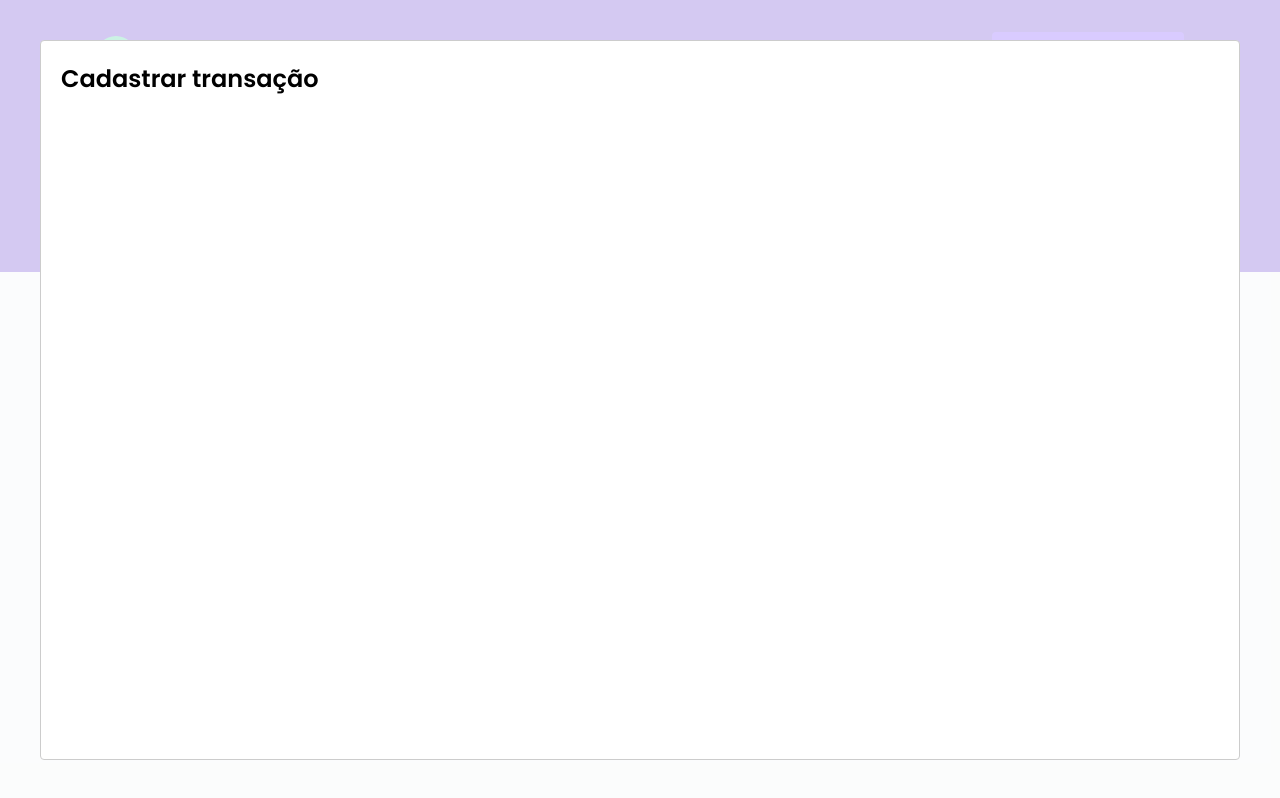
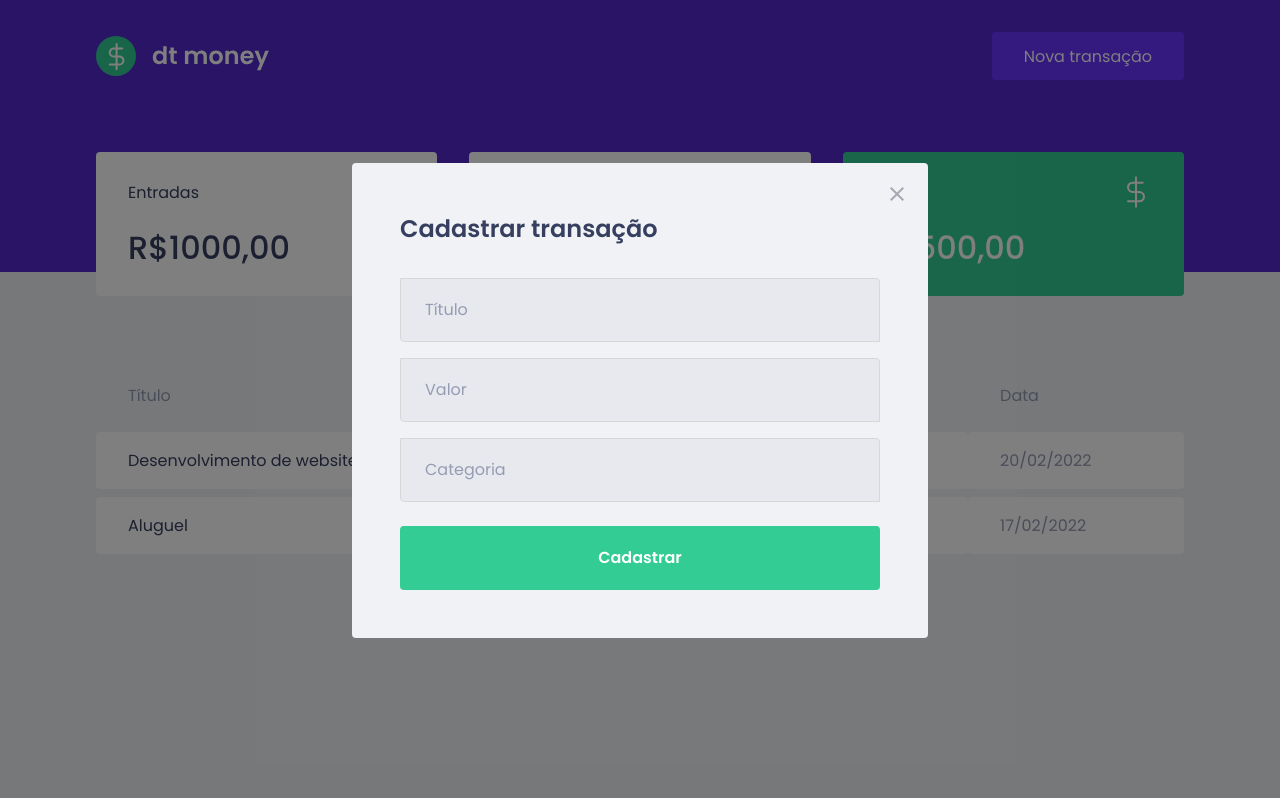
Before and after one commit to raiffsaid/dtmoney, a React (Create React App) app: page / in a window 1280 px wide. Both pictures are taken after a click on the button "Nova transação". Built offline with nearby package versions, Linux system fonts and the light colour scheme; no server answers; what miragejs would draw is missing.

Commit message:
feat: Modal stylization

```diff
--- a/src/components/NewTransactionModal/index.tsx
+++ b/src/components/NewTransactionModal/index.tsx
@@ -1,17 +1,40 @@
 import Modal from 'react-modal';
+import closeImg from '../../assets/close.svg';
+import { Container } from './styles';
 
 interface NewTransactionModalProps {
     isOpen: boolean;
     onRequestClose: () => void;
 }
 
-export function NewTransactionModal({ isOpen, onRequestClose}: NewTransactionModalProps) {
+export function NewTransactionModal({ isOpen, onRequestClose }: NewTransactionModalProps) {
     return(
         <Modal
             isOpen={isOpen}
             onRequestClose={onRequestClose}
+            overlayClassName="react-modal-overlay"
+            className="react-modal-content"
         >
-            <h2>Cadastrar transação</h2>
+
+            <button
+                type="button"
+                onClick={onRequestClose}
+                className="react-modal-close"
+            >
+                <img src={closeImg} alt="Fechar modal" />
+            </button>
+
+            <Container>
+               <h2>Cadastrar transação</h2>
+
+               <input placeholder="Título" />
+
+               <input type="number" placeholder="Valor" />
+
+               <input placeholder="Categoria" />
+
+               <button type="submit">Cadastrar</button>
+            </Container>
         </Modal>
     );
 }
--- a/src/components/NewTransactionModal/styles.ts
+++ b/src/components/NewTransactionModal/styles.ts
@@ -1,3 +1,47 @@
 import styled from 'styled-components';
 
-export const Container = styled.div``;
+export const Container = styled.form`
+    h2 {
+        color: var(--text-title);
+        font-size: 1.5rem;
+        margin-bottom: 2rem;
+    }
+
+    input {
+        width: 100%;
+        padding: 0 1.5rem;
+        height: 4rem;
+        border: 1px solid #d7d7d7;
+        border-radius: 0%.25rem;
+        background: #e7e9ee;
+        font-weight: 400;
+        font-size: 1rem;
+
+        &::placeholder {
+            color: var(--text-body);
+        }
+
+        & + input {
+            margin-top: 1rem;
+        }
+    }
+
+    button[type="submit"] {
+        width: 100%;
+        padding: 0 1.5rem;
+        height: 4rem;
+        background: var(--green);
+        color: #fff;
+        border-radius: 0.25rem;
+        border: 0;
+        font-size: 1rem;
+        margin-top: 1.5rem;
+        font-weight: 600;
+
+        transition: filter 0.2s;
+
+        &:hover {
+            filter: brightness(0.9);
+        }
+    }
+`;
--- a/src/styles/global.ts
+++ b/src/styles/global.ts
@@ -52,4 +52,41 @@
         opacity: 0.6;
         cursor: not-allowed;
     }
+
+    .react-modal-overlay {
+        background: rgba(0, 0, 0, 0.5);
+
+        position: fixed;
+        top: 0;
+        bottom: 0;
+        left: 0;
+        right: 0;
+
+        display: flex;
+        align-items: center;
+        justify-content: center;
+    }
+
+    .react-modal-content {
+        width: 100%;
+        max-width: 576px;
+        background: var(--background);
+        padding: 3rem;
+        position: relative;
+        border-radius: 0.25rem;
+    }
+
+    .react-modal-close {
+        position: absolute;
+        right: 1.5rem;
+        top: 1.5rem;
+        border: 0;
+        background: transparent;
+
+        transition: filter 0.2s;
+
+        &:hover {
+            filter: brightness(0.8);
+        }
+    }
 `
```
